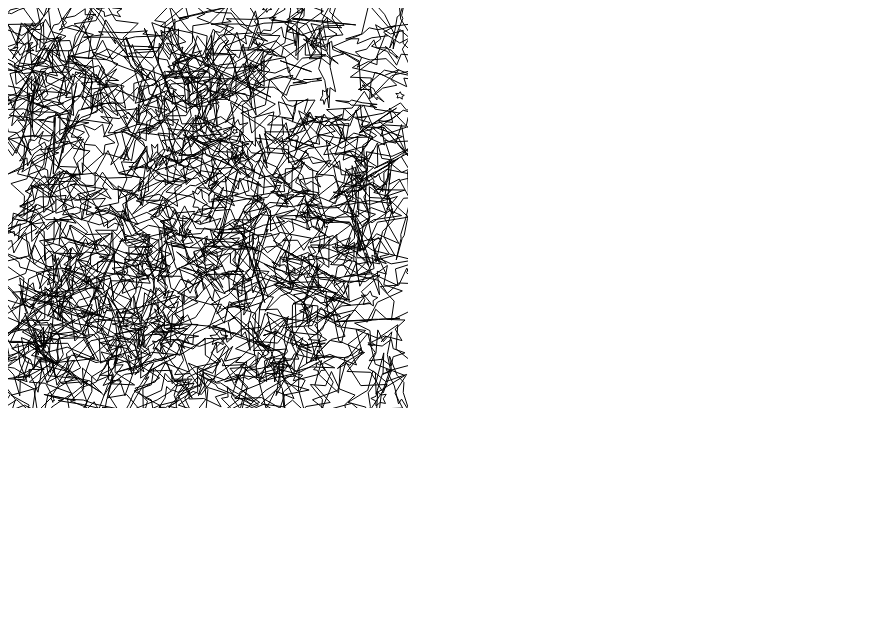
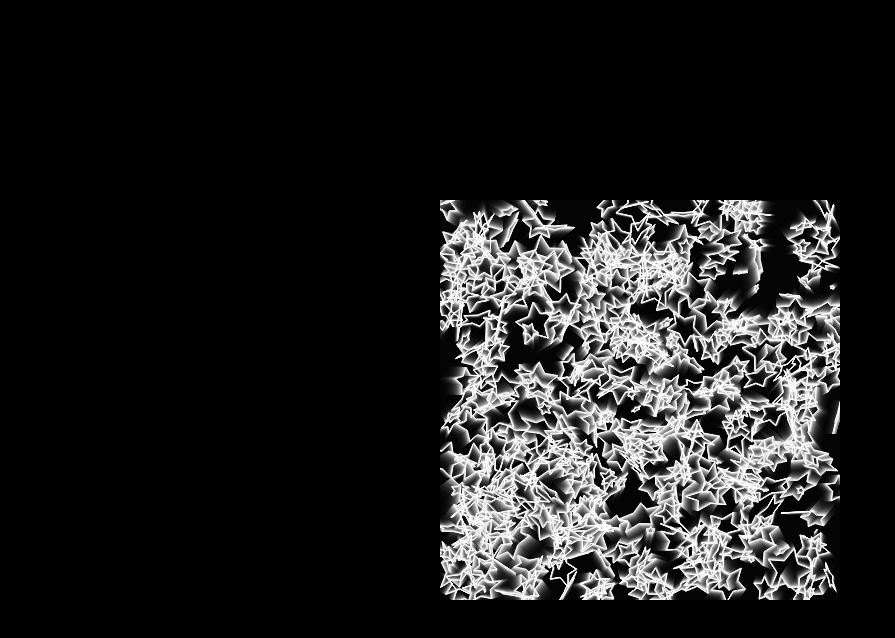
Before and after one commit to cchjimmy/MatTS, a website: page index.html in a window 1280 px wide. Shown: the whole page, without its empty margins (0-895 px from the left). Drawn offline with Linux system fonts and the light colour scheme.

Commit message:
made stars glow

```diff
--- a/index.html
+++ b/index.html
@@ -6,6 +6,19 @@
   <meta name="viewport" content="width=device-width, initial-scale=1.0">
   <title>MatTS</title>
   <script defer src="./out/bundle.js"></script>
+  <style>
+    html, body {
+      background: black;
+      margin: 0px;
+      overflow: hidden;
+    }
+    canvas {
+      position: absolute;
+      top: 50%;
+      left: 50%;
+      transform: translate(-50%, -50%);
+    }
+  </style>
 </head>
 <body>
   <canvas></canvas>
--- a/src/main.ts
+++ b/src/main.ts
@@ -22,11 +22,13 @@
       ang[i] = Math.random() * Math.PI * 2;
     }
 
+    ctx.fillStyle = "rgba(0, 0, 0, 0.1)";
+
     loop();
   }
 
   function loop() {
-    ctx.clearRect(0, 0, resolution[0], resolution[1]);
+    ctx.fillRect(0, 0, resolution[0], resolution[1]);
     Mat.addM(pos, vel);
     for (let i = 0; i < pos.length; i++) {
       if (pos[i][0] < 0 || pos[i][0] > resolution[0])
@@ -36,7 +38,7 @@
         vel[i][1] *= -1;
 
     }
-    batchShapeDraw(numberOfObjects, shape, pos, ang, scale);
+    batchShapeDraw(numberOfObjects, shape, pos, ang, scale, "white");
     requestAnimationFrame(loop);
   }
 
@@ -67,7 +69,7 @@
     ctx.restore();
   }
 
-  function generateStar(numberOfSpikes: number = 5, R_out: number = 1, R_in: number = 0.5): number[][] {
+  function generateStar(numberOfSpikes: number = 5, R_out: number = 0.5, R_in: number = 0.25): number[][] {
     let dR = Math.PI * 2 / (numberOfSpikes * 2);
     let vertices: number[][] = new Array(numberOfSpikes * 2);
     let I = [
```
Also changed, not shown: out/bundle.js, 1 other file.
